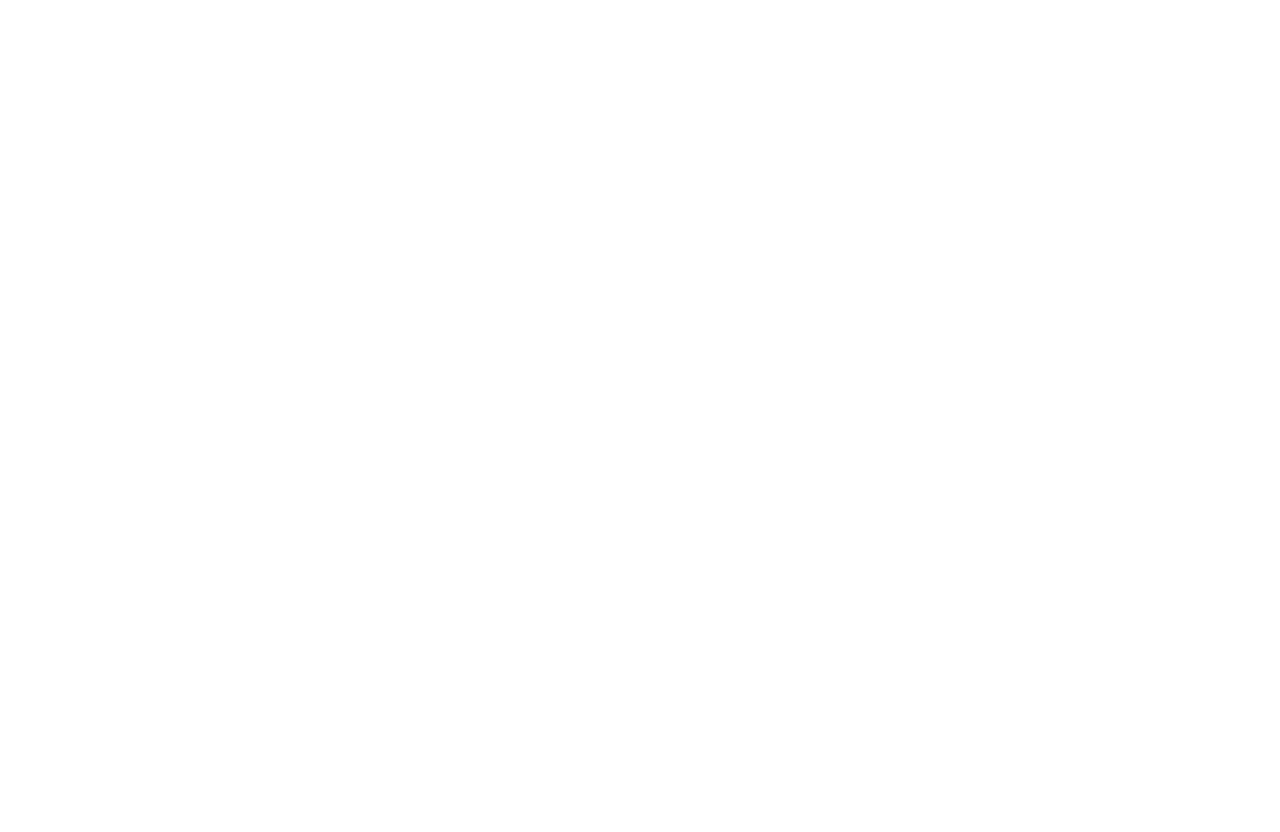
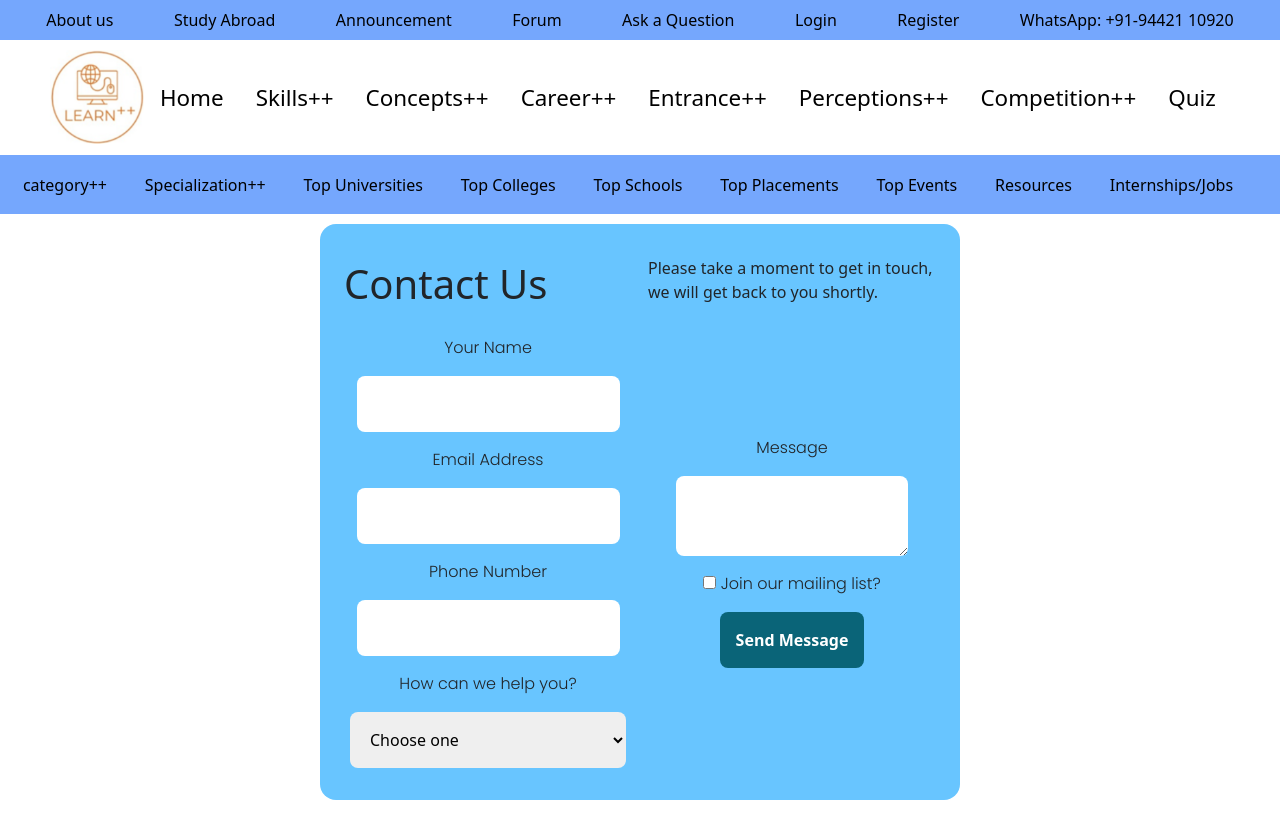
Before and after one commit to a8hok/MERN-Client, a React (Create React App) app: page /contactus in a window 1280 px wide. Before the commit this address had no page. Before the commit the page ends 800 px from the top, so only its background shows below. Built offline with nearby package versions, Linux system fonts and the light colour scheme.

Commit message:
added contact form, university login and changed about

```diff
--- a/src/App.js
+++ b/src/App.js
@@ -18,6 +18,7 @@ import EditEvents from "./component/EditProfile/EditProfile.js";
 import Dropdown from "./component/Navbar/Dropdown/Dropdown";
 import AddEvent from "./component/Event/AddEvent";
 // import Navbar from "./component/Navbar/navbar";
+import ContactUs from "./component/ContactUs/ContactUs";
 import About from "./component/About/About";
 import EventUpdate from "./component/EventUpdata/EventUpdate.js";
 import TopUniversity from "./component/NavComponents/TopUniversity/TopUniversity";
@@ -61,9 +62,10 @@ function App() {
         <Route path="/schools/details" element={<TopSchoolsCardDetail/>}></Route>
         <Route path="/admission" element={<Admission />}></Route>
         <Route path="/internship" element={<Internship/>}></Route>
+        <Route path="/contactus" element={<ContactUs/>}></Route>
 
 
-          <Route path="/search" element={<SearchPage />}></Route>
+        <Route path="/search" element={<SearchPage />}></Route>
 
 
         <Route path="/detail" element={<DetailPage />}></Route>
--- a/src/Config/Config.js
+++ b/src/Config/Config.js
@@ -1,7 +1,7 @@
 import axios from "axios";
 export const axio = axios.create({
-  baseURL: "https://learning-mern-academy.herokuapp.com",
-  //http://localhost:8001
+  baseURL: "http://localhost:8001",
+  //https://learning-mern-academy.herokuapp.com
   headers: {
   "X-Custom-Header": "foobar",
   "Accept": "application/json",
--- a/src/component/About/About.css
+++ b/src/component/About/About.css
@@ -1,33 +1,57 @@
 .about-container {
     display: flex;
+    flex-direction: column;
     align-items: center;
     justify-content: center;
     font-family: Poppins;
     line-height: 2;
-    width: 35em;
+    width: 50em;
+    gap: 1em;
+}
+
+.about-container h1 {
+    font-size: 2em;
+    font-weight: 700;
 }
 
 .about-right-container {
     display: flex;
+    flex-direction: column;
     align-items: center;
     justify-content: center;
+    /* height: 100vh; */
 }
 
 .all-about-container {
     display: grid;
-    grid-template-columns: 40% 60%;
-    height: 30em;
+    grid-template-columns: 35% 65%;
+    /* height: 30em; */
     width: 85%;
-    margin: auto;
+    margin: 5.5em auto;
+    height: min-content;
 }
 
 .all-img {
-    width: 20em;
-    margin: auto auto auto 10em;
+    width: 12em;
+    /* margin: auto auto auto 10em; */
 }
 
 .all-img-container {
     margin: auto;
+}
+
+@media only screen and (max-width: 1200px) {
+    .about-right-container {
+        width: 10em;
+    }
+
+    .all-about-container {
+        display: flex;
+        flex-direction: column;
+        align-items: center;
+        justify-content: center;
+        gap: 2em;
+    }
 }
 
 @media only screen and (max-width: 970px) {
@@ -42,7 +66,8 @@
     }
 
     .about-right-container {
-        width: 100%;
+        width: 90%;
+        margin: auto;
     }
 
     .about-container {
@@ -61,7 +86,6 @@
 @media only screen and (max-width: 600px) {
     .all-about-container {
         margin: 3em auto;
-        height: 50em;
         gap: 2em;
     }
 }
--- a/src/component/About/About.js
+++ b/src/component/About/About.js
@@ -14,13 +14,46 @@ function About() {
         </div>
         <div className="about-right-container">
           <div className="about-container">
-            LearnPlusPlus is an information-based, interactive digital platform that
-            offers educational services to help students of all levels to explore
-            and design their own learning path to realize their goals. LearnPlusPlus
-            team is based in Coimbatore, TamilNadu. We offers comprehensive and
-            up-to-date information about, Indian Universities, Colleges, Schools,
-            Competitive Examinations, Admission Entrance Tests, and other vital
-            learning and skill-building services.
+            <h1>LPP Learning Technology Solutions - LearnPlusPlus.com
+              <br></br>
+                  THE COMPREHENSIVE DIGITAL EDUCATIONAL PLATFORM
+            </h1>
+              <p>
+              Welcome to the home page of Learning Technology
+              Solutions Private Limited - LearnPlusPlus.com,
+              a knowledge-based digital technology platform
+              offering educational products and services to
+              enable learners at all levels to explore and
+              craft their learning paths.
+              </p>
+            <p>
+              We serve the educational software industry with
+              products and services including online programme
+              management, training, and student services.
+              Primarily we assist students pursuing or planning
+              to pursue higher education in finding suitable
+              schools/ colleges/ universities and programmes
+              and provide content for learning and competitive
+              examinations. Further, the industry can also search
+              our portal for competent learners to support with their
+              internship and placement offers.
+            </p>
+            <p>
+              After 12th grade, every learner is engaged in
+              identifying a suitable programme of study to
+              continue learning and build a better career.
+              Many learners are unaware of the options open
+              to them based on their interests and hence face
+              difficulty in choosing the programmes or courses
+              they want to pursue after the 12th grade.
+              It is always preferable to understand various
+              facts of relevant programmes of study based
+              on one’s interest and then choose a discipline
+              based on the learners’ preferences and abilities.
+              This kind of career planning will help to choose
+              the correct programme, and this will ensure
+              learners achieve their life goals.
+            </p>
           </div>
         </div>
       </div>
--- /dev/null
+++ b/src/component/ContactUs/ContactUs.css
@@ -0,0 +1,33 @@
+.contact-form-Container {
+    display: grid;
+    grid-template-columns: 50% 50%;
+    align-items: center;
+    justify-content: center;
+    gap: 1em;
+    width: 50%;
+    margin: 2em auto;
+    background: rgb(104, 197, 255);
+    padding: 2em;
+    border-radius: 1em;
+}
+
+.column_Contact_Form {
+    display: flex;
+    flex-direction: column;
+    align-items: center;
+    justify-content: center;
+    gap: 1em;
+}
+
+.column_Contact_Form input, .column_Contact_Form select, .column_Contact_Form textarea {
+    padding: 1em;
+    border-radius: 0.5em;
+    border: none;
+}
+
+.Contact-Submit_Button {
+    color: white;
+    font-size: 1em;
+    font-weight: 700;
+    background: rgb(10, 100, 120);
+}
--- /dev/null
+++ b/src/component/ContactUs/ContactUs.js
@@ -0,0 +1,44 @@
+import React from 'react';
+import "./ContactUs.css";
+import Navbar from '../Navbar/navbar';
+
+function ContactUs() {
+  return (
+    <div>
+        <Navbar/>
+        <form className="contact-form-Container">
+    <h1>Contact Us</h1>
+    <p>Please take a moment to get in touch, we will get back to you shortly.</p>
+
+    <div className="column_Contact_Form">
+        <label for="the-name">Your Name</label>
+        <input type="text" name="name" id="the-name"/>
+
+        <label for="the-email">Email Address</label>
+        <input type="email" name="email" id="the-email"/>
+
+        <label for="the-phone">Phone Number</label>
+        <input type="tel" name="phone" id="the-phone"/>
+
+        <label for="the-reason">How can we help you?</label>
+        <select name="reason" id="the-reason">
+        <option value="">Choose one</option>
+        <option value="web">I need web design services</option>
+        <option value="video">I need you to produce a video</option>
+        <option value="3d">I need 3D polygon things</option>
+    </select>
+    </div>
+    <div className="column_Contact_Form">
+        <label for="the-message">Message</label>
+        <textarea name="message" id="the-message"></textarea>
+        <label>
+        <input type="checkbox" name="newsletter" value="yes"/> Join our mailing list?
+        </label>
+        <input type="submit" value="Send Message" className="Contact-Submit_Button"/>
+    </div>
+</form>
+    </div>
+  )
+}
+
+export default ContactUs
--- a/src/component/Footer/footer.js
+++ b/src/component/Footer/footer.js
@@ -58,8 +58,8 @@ const Footer = () => {
       <div className="Line2"></div>
       <div className="footer-link-container">
         <div className="Footer-link">
-          <a href="#/">ABOUT US</a>
-          <a href="#/"> CONTACT US </a>
+          <a href="/about">ABOUT US</a>
+          <a href="/contactus"> CONTACT US </a>
           <a href="#/">HELP</a>
           <a href="#/">PRIVACY POLICY</a>
           <a href="#/"> DISCLAIMER</a>
--- a/src/component/Navbar/landingNav.css
+++ b/src/component/Navbar/landingNav.css
@@ -19,8 +19,8 @@ body {
     align-items: center;
     justify-content: space-evenly;
     width: 100%;
-    height: 50%;
-    padding: 0em 3em;
+    height: 60%;
+    padding: 3em;
 }
 
 .top-navmenus,
@@ -107,6 +107,11 @@ nav {
   header .nav-btn {
     visibility: visible;
     opacity: 1;
+  }
+
+  .AcademyLogo {
+    width: 3em;
+    height: 3em;
   }
 
   .visible-nav-option a,
@@ -205,21 +210,15 @@ nav {
   }
 
   .AcademyLogo {
-    width: 70%;
-    height: 70%;
-  }
-}
-
-@media only screen and (max-width: 1025px) {
-  .AcademyLogo {
-    width: 15em;
+    width: 30%;
+    height: 30%;
   }
 }
 
 @media only screen and (max-width: 920px) {
   .AcademyLogo {
-    width: 70%;
-    height: 70%;
+    width: 30%;
+    height: 30%;
   }
   .navbars {
     display: flex;
@@ -304,6 +303,8 @@ nav {
   }
   .navbars {
     width: 100%;
+    height: 8em;
+    padding: 5em 1em;
   }
 }
 
--- a/src/component/userProfile/UserProfile.js
+++ b/src/component/userProfile/UserProfile.js
@@ -80,7 +80,7 @@ const UserProfile = () => {
   const S_no = parseInt(S_No,10)
 
   useEffect(() => {
-    if(userAffiliation === "College"){
+    if(userAffiliation === "University"){
       dispatch(getSelectedUniversityInfo(S_no))
     }
   }, [userData])
```
